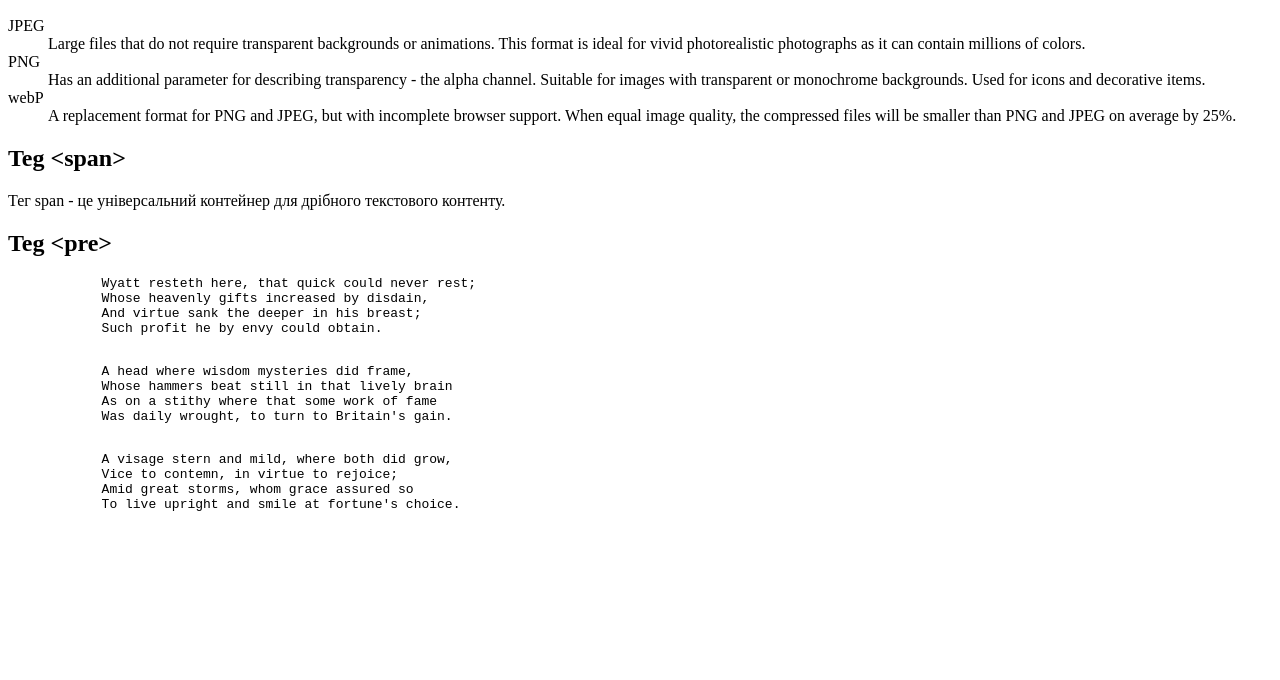
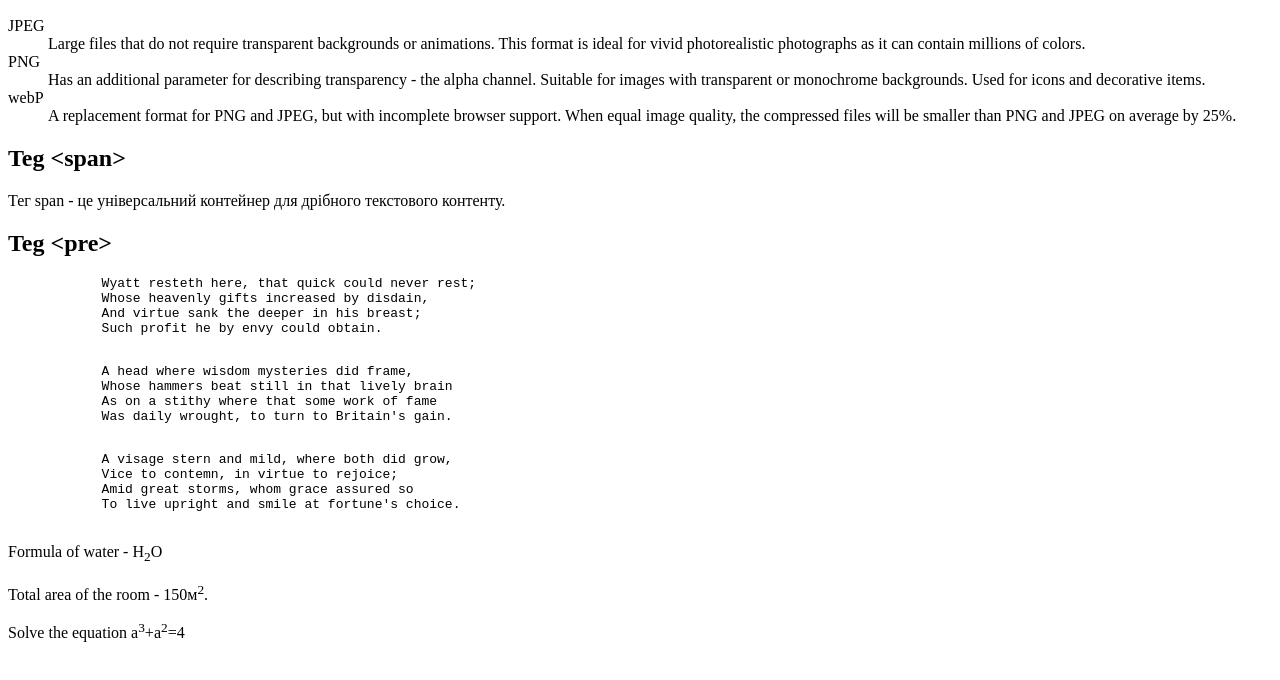
Before and after one commit to sashazakatov/HTMLtext, a plain HTML site: page index.html in a window 1280 px wide. Shown: the part 110-790 px from the top of the page. Drawn offline with Linux system fonts and the light colour scheme.

Commit message:
Обнавляет index.html и README.md

```diff
--- a/index.html
+++ b/index.html
@@ -56,5 +56,11 @@
             To live upright and smile at fortune's choice.
         </pre>
     </section>
+    <!--sub and sup tegs-->
+    <section>
+        <p>Formula of water - H<sub>2</sub>O</p>
+        <p>Total area of the room - 150м<sup>2</sup>.</p>
+        <p>Solve the equation a<sup>3</sup>+a<sup>2</sup>=4</p>
+    </section>
 </body>
 </html>
```
Also changed, not shown: 1 other file.
